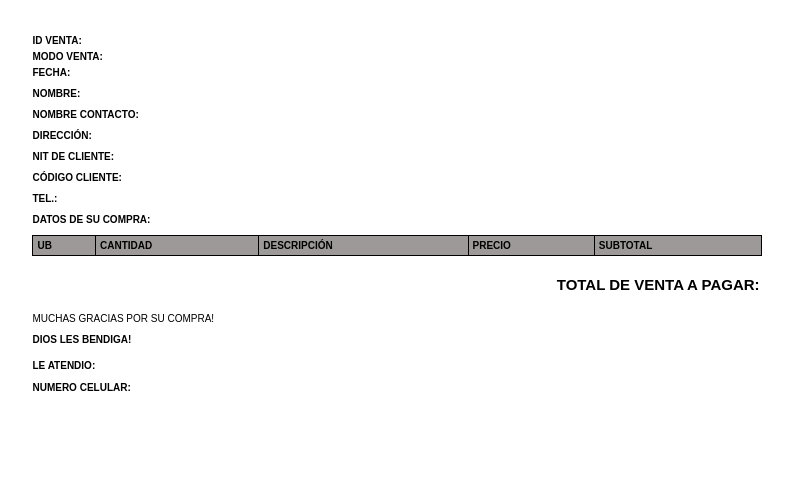
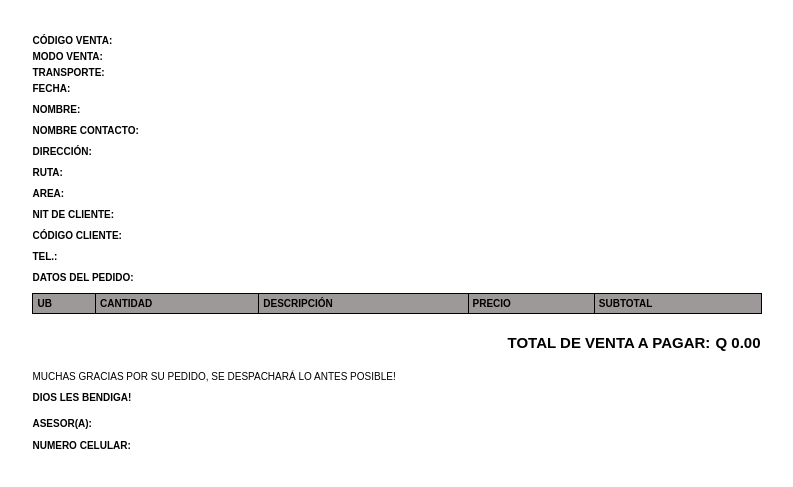
Before and after one commit to pebran2025/RECIBO_TERMICO, a plain HTML site: page index.html in a window 1280 px wide. Shown: the part 211-698 px from the top of the page, without its empty margins (243-1036 px from the left). Drawn offline with Linux system fonts and the light colour scheme.

Commit message:
Update index.html

```diff
--- a/index.html
+++ b/index.html
@@ -20,8 +20,9 @@
         </div>
 
         <div class="pedido-info">
-            <p><strong>ID VENTA:</strong> <span id="noVenta"></span></p>
+            <p><strong>CÓDIGO VENTA:</strong> <span id="noVenta"></span></p>
             <p><strong>MODO VENTA:</strong> <span id="tipoVenta"></span></p>
+            <p><strong>TRANSPORTE:</strong> <span id="transporte"></span></p>
             <p><strong>FECHA:</strong> <span id="fecha"></span></p>
         </div>
 
@@ -29,10 +30,12 @@
             <p><strong>NOMBRE:</strong> <span id="nombreEmpresa"></span></p>
             <p><strong>NOMBRE CONTACTO:</strong> <span id="nombreCliente"></span></p>
             <p><strong>DIRECCIÓN:</strong> <span id="direccion"></span></p>
+            <p><strong>RUTA:</strong> <span id="ruta"></span></p>
+            <p><strong>AREA:</strong> <span id="area"></span></p>
             <p><strong>NIT DE CLIENTE:</strong> <span id="noNit"></span></p>
             <p><strong>CÓDIGO CLIENTE:</strong> <span id="codigoCliente"></span></p>
             <p><strong>TEL.:</strong> <span id="telefono"></span></p>
-            <p><strong>DATOS DE SU COMPRA:</strong></p>
+            <p><strong>DATOS DEL PEDIDO:</strong></p>
         </div>
         <div class="table-container">
             <table>
@@ -55,9 +58,9 @@
         </div>
 
         <div class="despedida">
-            <p>MUCHAS GRACIAS POR SU COMPRA!</p>
+            <p>MUCHAS GRACIAS POR SU PEDIDO, SE DESPACHARÁ LO ANTES POSIBLE!</p>
             <strong>DIOS LES BENDIGA!</strong>
-            <p><strong>LE ATENDIO: <span id="nombreAsesor"></span></strong></p>
+            <p><strong>ASESOR(A): <span id="nombreAsesor"></span></strong></p>
             <p><strong>NUMERO CELULAR: <span id="telefonoAsesor"></span></strong></p>
         </div>
     </div>
```
